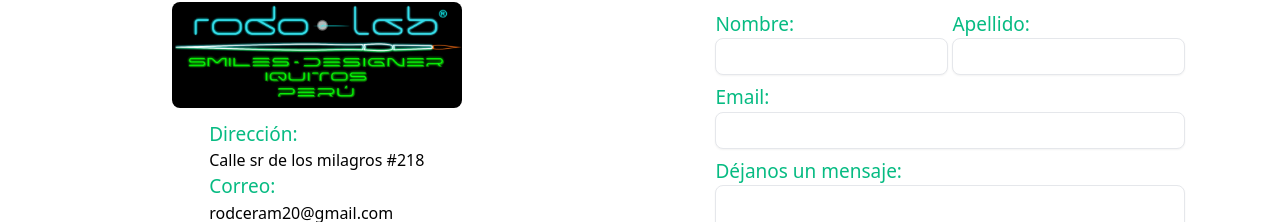
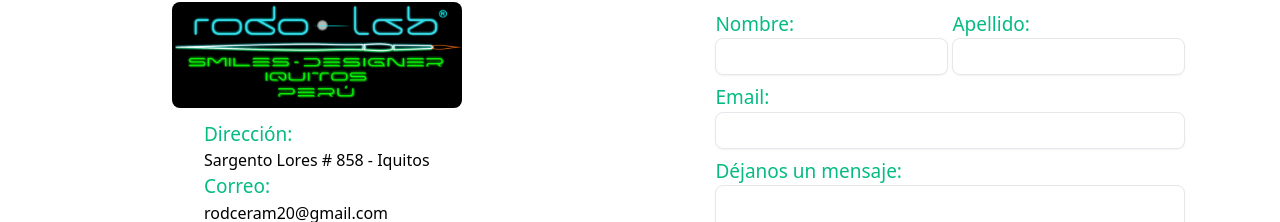
Before and after one commit to ChristianCeT/odontologia-rdfl, a Next.js app: page / in a window 1280 px wide. Shown: the part 5004-5226 px from the top of the page. Built offline with nearby package versions, Linux system fonts and the light colour scheme.

Commit message:
Update Footer.js

```diff
--- a/components/Layout/Footer.js
+++ b/components/Layout/Footer.js
@@ -95,7 +95,7 @@ const Footer = () => {
               <p className="text-[#06BB82] text-[19px] font-[500]">
                 Dirección:
               </p>
-              Calle sr de los milagros #218
+              Sargento Lores # 858 - Iquitos
             </h3>
             <h3>
               <p className="text-[#06BB82] text-[19px] font-[500]">Correo:</p>
```
